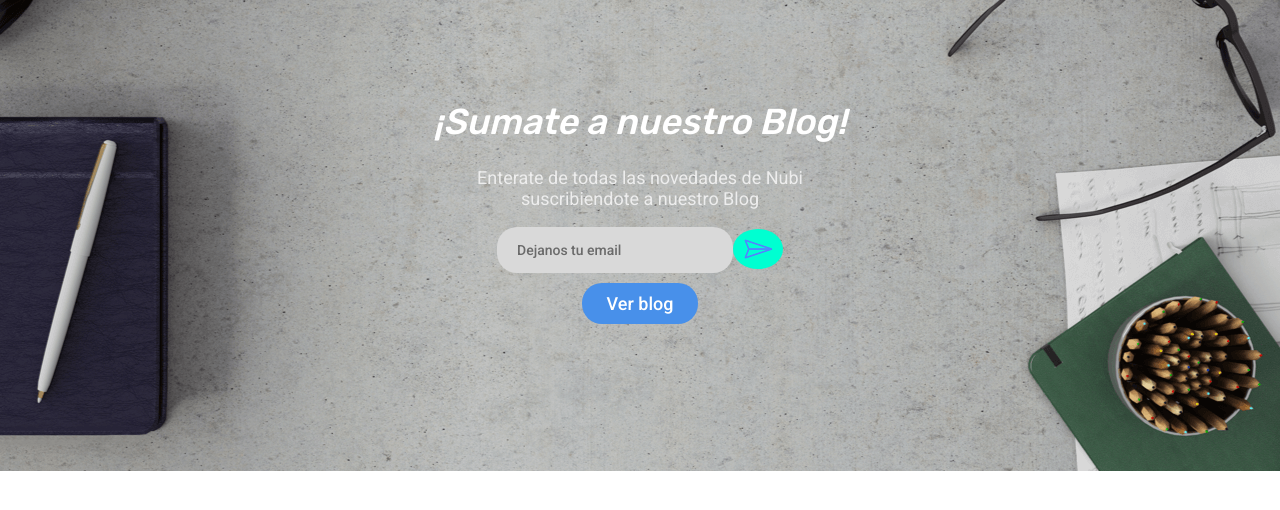
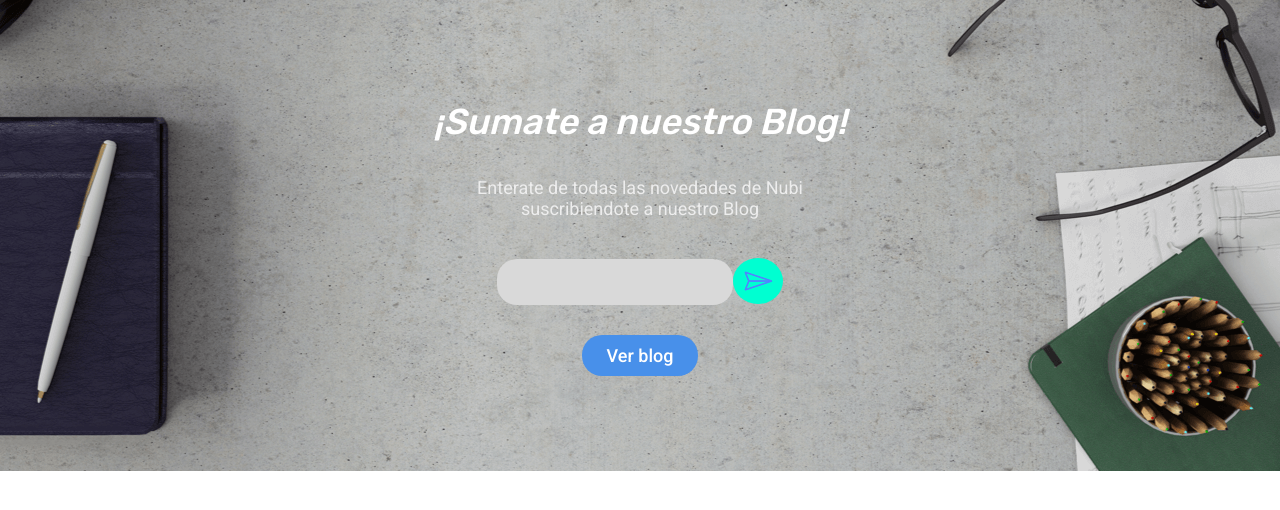
Before and after one commit to jonathanlevrero/NubiProyecto, a React (Create React App) app in the folder nubilanding/: page / in a window 1280 px wide. Shown: the top 510 px of the page. Built offline with nearby package versions, Linux system fonts and the light colour scheme.

Commit message:
en la carpeta blog cree una new file llamada form,js donde pase las cosas de formulario y agregue estilos de margen y padding

```diff
--- a/nubilanding/src/components/blog/blog.js
+++ b/nubilanding/src/components/blog/blog.js
@@ -1,6 +1,6 @@
 import React from 'react';
 import styles from './styles.module.scss';
-
+import Form from './form';
 class Blog extends React.Component{
     render(){
         return(
@@ -8,11 +8,8 @@
                 <div className={styles.contenedor}>
                     <h1 className={styles.titulo}>¡Sumate a nuestro Blog!</h1>
                     <p className={styles.texto}>Enterate de todas las novedades de Nubi<br></br> suscribiendote a nuestro Blog</p>
-                    <form  className={styles.form}>
-                        <input type="email" name="email"  value="Dejanos tu email" className={styles.input}></input>
-                        <botton type="botton" className={styles.enviar}></botton>
-                    </form><br></br>
-                    <botton className={styles.ver}>Ver blog</botton>
+                    <Form />
+                     <botton className={styles.ver}>Ver blog</botton>
 
                 </div>
             </div>
--- /dev/null
+++ b/nubilanding/src/components/blog/form.js
@@ -0,0 +1,23 @@
+import React from 'react';
+import styles from './styles.module.scss';
+
+
+class Form extends React.Component{
+    render(){
+        return(
+            <form   className={styles.formContenedor}>
+                        {/*<label htmlFor="email">Dejanos tu email</label>*/}
+                        <input type="email" className={styles.input}></input>
+                        <botton type="submit" className={styles.enviar}></botton>
+            </form>
+        )
+    }
+}
+
+
+
+
+
+
+
+export default Form;
--- a/nubilanding/src/components/blog/styles.module.scss
+++ b/nubilanding/src/components/blog/styles.module.scss
@@ -14,7 +14,6 @@
     position: relative;
     top:100px;
     margin: 10px 0px;
-
 }
 
 .titulo{
@@ -23,10 +22,10 @@
     font-style: italic;
     font-size: 36px;
     color:#ffffff;
-
 }
 
 .texto{
+    padding: 10px 0px 0px;
     font-family: 'Roboto';
     font-weight: 400;
     font-size: 18px;
@@ -36,9 +35,9 @@
     height:50px;*/
 }
 
-/*.form{
-
-}*/
+.formContenedor{
+    margin: 40px 0px;
+}
 
 .input {
     font-family: 'Roboto';
@@ -49,13 +48,14 @@
     padding: 10px 50px 10px 15px;
     border:transparent solid 5px;;
     border-radius:  20px;
+    display: inline-block;
 
 }
 
 .enviar{
-    padding: 5px 20px;
+    padding: 8px 20px;
     border:transparent solid 5px;;
-    border-radius:  50%;
+    border-radius:  80%;
     background-color: #00FFD1;
     background-image: url('../../assets/ic_send2_blue.svg');
     background-position: center;
```
